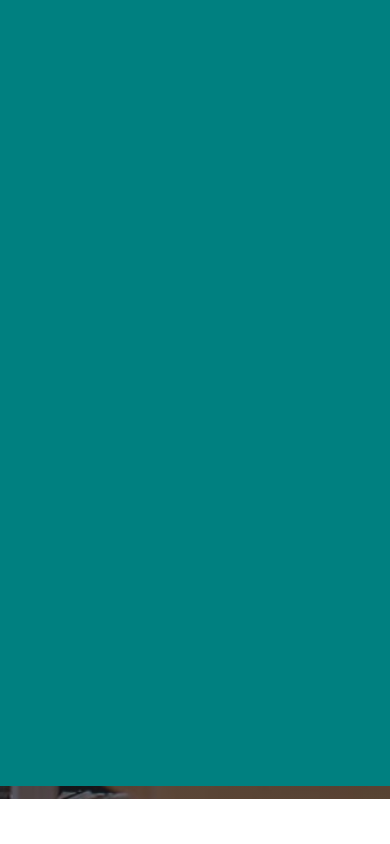
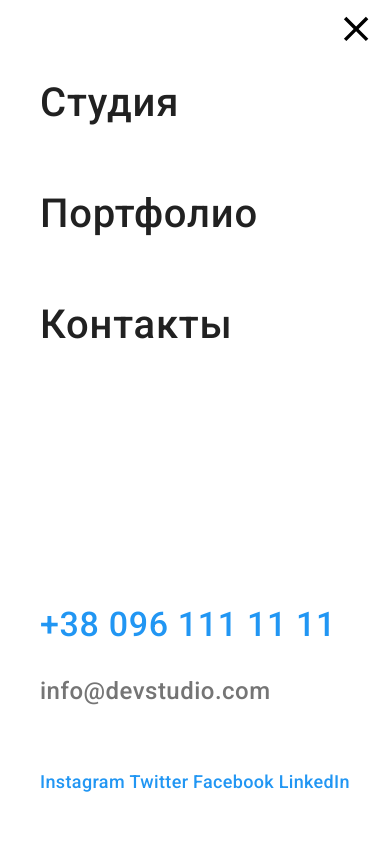
Before and after one commit to dashaobit/goit-markup-hw-08, a plain HTML site: page index.html in a window 390 px wide. Both pictures are taken after a click on the button 355 px from the left and 36 px from the top of the page. Shown: the top 844 px of the page. Drawn offline with nearby package versions, Linux system fonts and the light colour scheme.

Commit message:
добавлена адаптивка хедера

```diff
--- a/index.html
+++ b/index.html
@@ -64,7 +64,63 @@
             <use href="./images/sprite.svg#icon-burger"></use>
           </svg>
         </button>
+
         <div class="mobile-menu" data-menu>
+          <div class="mobile-menu__box">
+            <ul class="mobile-site-nav">
+              <li>
+                <a href="" class="site-nav__link mobile-site-nav__link"
+                  >Студия</a
+                >
+              </li>
+              <li>
+                <a
+                  href="./portfolio.html"
+                  class="site-nav__link mobile-site-nav__link"
+                  >Портфолио</a
+                >
+              </li>
+              <li>
+                <a href="" class="site-nav__link mobile-site-nav__link"
+                  >Контакты</a
+                >
+              </li>
+            </ul>
+          </div>
+
+          <div class="mobile-menu__box">
+            <ul class="mobile-contact-nav">
+              <li class="mobile-contact-nav__item">
+                <a
+                  href="mailto:info@devstudio.com"
+                  class="mobile-contact-nav__link-tel"
+                  >+38 096 111 11 11
+                </a>
+              </li>
+              <li class="mobile-contact-nav__item">
+                <a
+                  href="tel:+380961111111"
+                  class="mobile-contact-nav__link-mail"
+                  >info@devstudio.com</a
+                >
+              </li>
+            </ul>
+
+            <ul class="mobile-social">
+              <li>
+                <a href="" class="mobile-social__link">Instagram</a>
+              </li>
+              <li>
+                <a href="" class="mobile-social__link">Twitter</a>
+              </li>
+              <li>
+                <a href="" class="mobile-social__link">Facebook</a>
+              </li>
+              <li>
+                <a href="" class="mobile-social__link">LinkedIn</a>
+              </li>
+            </ul>
+          </div>
           <button class="mobile-menu__close-btn" data-menu-close>
             <svg class="mobile-menu__close-btn-icon">
               <use href="./images/sprite.svg#icon-close-black-18dp-2-1"></use>
--- a/scss/layout/_header.scss
+++ b/scss/layout/_header.scss
@@ -122,8 +122,17 @@
   }
 }
 .contact-nav {
+  @media (max-width: 1199px) {
+    display: block;
+    margin-left: 84px;
+  }
   @media (max-width: 767px) {
     display: none;
+  }
+}
+.contact-nav__item{
+  @media (max-width: 1199px) {
+    margin-bottom:not(:last-child): 10px;
   }
 }
 //==============Mobile menu, кнопка-бургер
@@ -144,16 +153,20 @@
 }
 //================модалка мобильного меню
 .mobile-menu {
+  display: flex;
+  flex-direction: column;
+  justify-content: space-between;
+
   position: fixed;
   z-index: 100;
 
   top: 0;
   left: 0;
-  width: 480px;
-  height: 786px;
+  width: 100vw;
+  height: 100vh;
   padding: 48px 40px;
 
-  background-color: teal;
+  background-color: #ffff;
 
   //======скрывает модалку
   opacity: 0;
@@ -183,4 +196,48 @@
 .mobile-menu__close-btn-icon {
   width: 40px;
   height: 40px;
+  // fill: #212121
+  // transition: fill 250ms cubic-bezier(0.4, 0, 0.2, 1);
+
+  // &:hover{
+  //   fill: var(--acсent-text-color);
+  // }
 }
+
+//===========мобильная навигация сайта и контактов
+.mobile-site-nav__link {
+  font-size: 40px;
+  line-height: 1.17;
+}
+.mobile-contact-nav {
+  margin-bottom: 64px;
+}
+.mobile-contact-nav__item:not(:last-child) {
+  margin-bottom: 32px;
+}
+.mobile-contact-nav__link-tel {
+  color: var(--acсent-text-color);
+  font-weight: 500;
+  font-size: 34px;
+  line-height: 1.17;
+  letter-spacing: 0.02em;
+}
+.mobile-contact-nav__link-mail {
+  color: var(--primery-text-color);
+  font-weight: 500;
+  font-size: 24px;
+  line-height: 1.17;
+  letter-spacing: 0.02em;
+}
+.mobile-social {
+  display: flex;
+  justify-content: space-between;
+  flex-wrap: wrap;
+}
+.mobile-social__link {
+  color: var(--acсent-text-color);
+  font-weight: 500;
+  font-size: 18px;
+  line-height: 1.22;
+  letter-spacing: 0.02em;
+}
```
Also changed, not shown: css/main.css, css/main.min.css, 2 other files.
